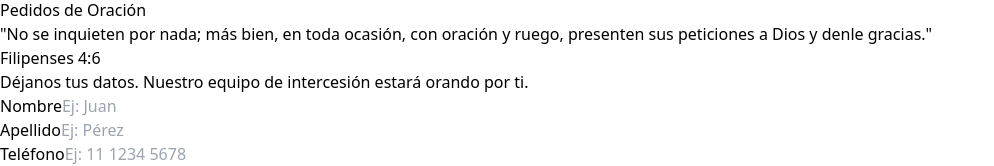
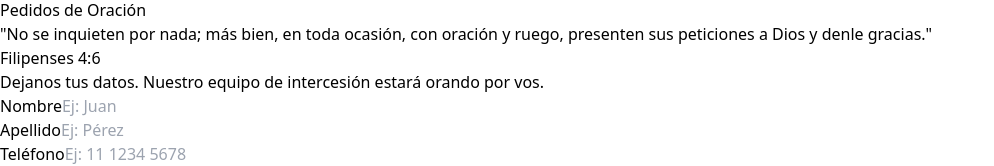
Before and after one commit to MarceFrey/Edificadores-del-reino, a React (Vite) app: page /oracion in a window 1280 px wide. Shown: the part 374-540 px from the top of the page, without its empty margins (0-994 px from the left). Built offline with nearby package versions, Linux system fonts and the light colour scheme; no server answers.

Commit message:
Feat: camcion en el texto de oracion

```diff
--- a/src/pages/PedidosOracion.jsx
+++ b/src/pages/PedidosOracion.jsx
@@ -69,7 +69,7 @@ const PedidosOracion = () => {
         {/* Formulario */}
         <div className="p-8">
           <p className="text-gray-600 mb-6 text-center">
-            Déjanos tus datos. Nuestro equipo de intercesión estará orando por ti.
+            Dejanos tus datos. Nuestro equipo de intercesión estará orando por vos.
           </p>
 
           <form onSubmit={handleSubmit} className="space-y-5">
```
